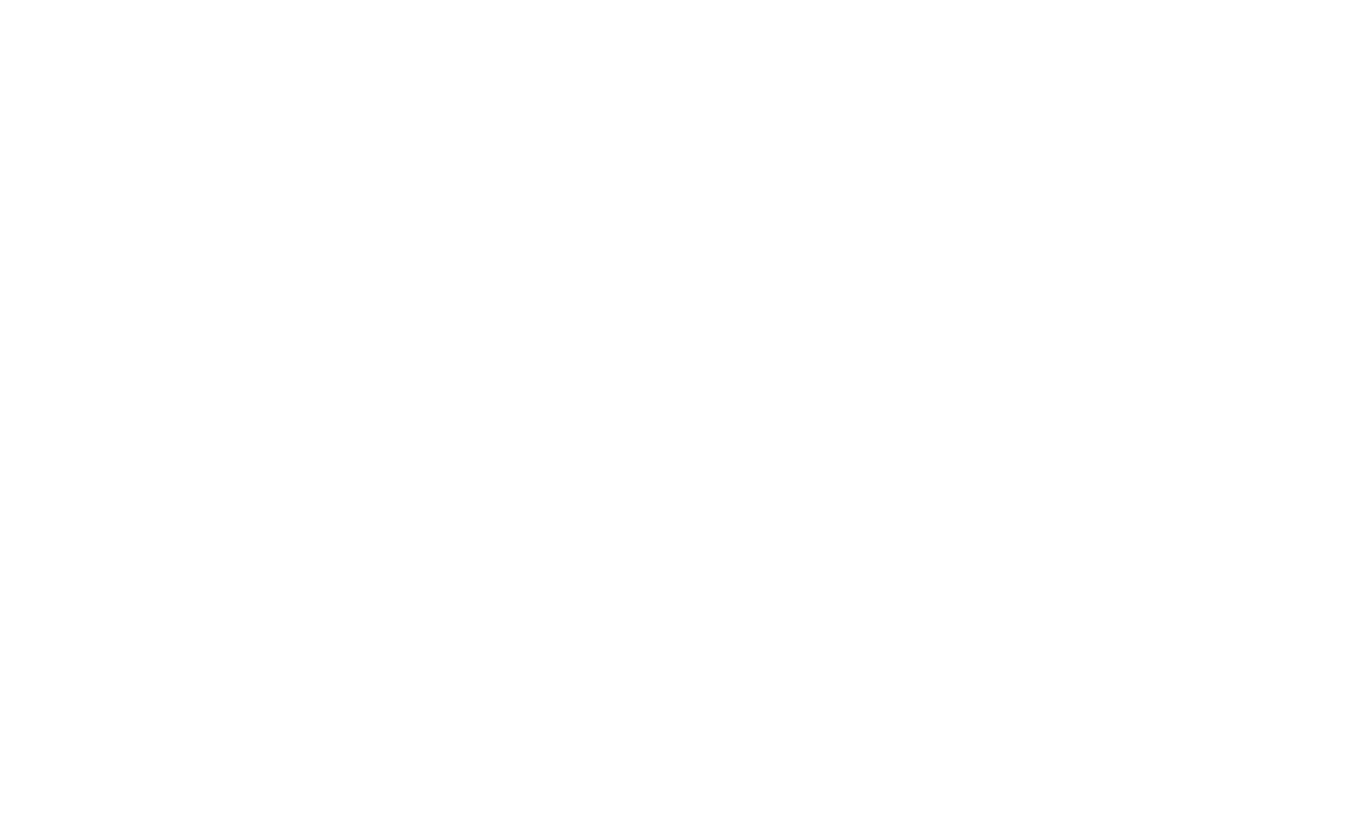
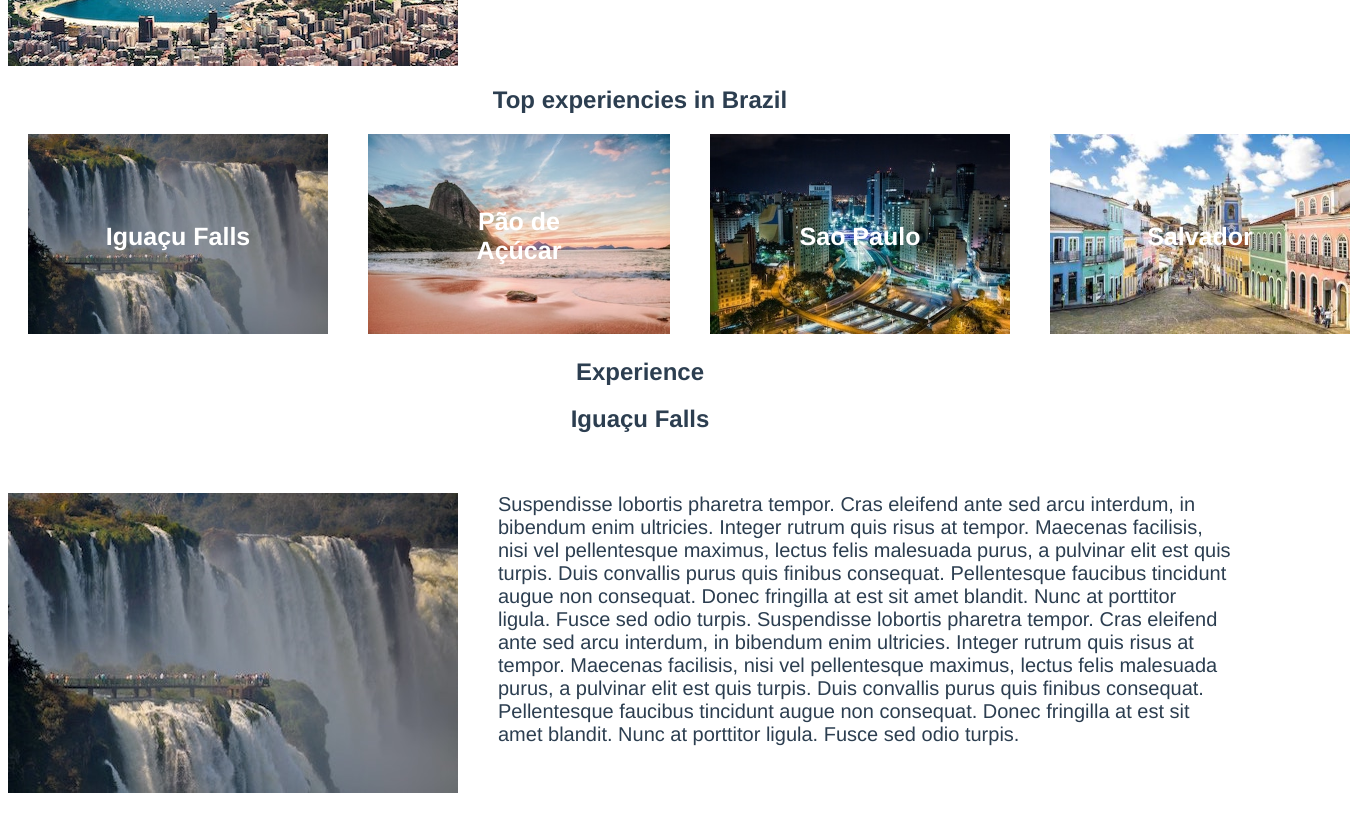
Before and after one commit to franmc01/Vue-TravelApp, a Vue app: page /destination/brazil/iguacu-falls in a window 1280 px wide. Shown: the part 420-1252 px from the top of the page, 1370 px wide, since content can reach past the window. Before the commit the page ends 800 px from the top, so only its background shows below. Built offline with nearby package versions, Linux system fonts and the light colour scheme.

Commit message:
aprendendiendo a trabajar con rutas anidadas y multiples routers views

```diff
--- a/src/router/index.js
+++ b/src/router/index.js
@@ -12,13 +12,24 @@
     props: true,
   },
   {
-    path: "/destination-details/:slug",
+    path: "/destination/:slug",
     name: "destination-details",
     props: true,
     component: () =>
       import(
         /*webpackChunkName: "destination-details"*/ "../views/DestinationDetails.vue"
       ),
+    children: [
+      {
+        path: ':experienceSlug',
+        name: 'experienceDetails',
+        props: true,
+        component: () =>
+          import(
+            /*webpackChunkName: "experienceDetails"*/ "../views/ExperienceDetail.vue"
+          )
+      }
+    ]
   },
 ];
 
--- a/src/views/DestinationDetails.vue
+++ b/src/views/DestinationDetails.vue
@@ -3,11 +3,11 @@
     <section class="destinations">
       <h1>{{ destination.name }}</h1>
       <div class="destination-details">
-        <img
-          :src="require(`@/assets/${destination.image}`)"
-          :alt="destination.name"
-        />
-        <p>{{ destination.description }}</p>
+          <img
+            :src="require(`@/assets/${destination.image}`)"
+            :alt="destination.name"
+          />
+          <p>{{ destination.description }}</p>
       </div>
     </section>
     <section>
@@ -18,6 +18,7 @@
           v-for="experiencie in destination.experiences"
           :key="experiencie.slug"
         >
+        <router-link :to="{ name: 'experienceDetails', params: { experienceSlug: experiencie.slug } }">
           <img
             :src="require(`@/assets/${experiencie.image}`)"
             :alt="experiencie.name"
@@ -25,9 +26,11 @@
           <span class="card__text">
             {{ experiencie.name }}
           </span>
+        </router-link>
         </div>
       </div>
     </section>
+      <router-view :key="this.$route.path"></router-view>
   </div>
 </template>
 
--- /dev/null
+++ b/src/views/ExperienceDetail.vue
@@ -0,0 +1,62 @@
+<template>
+  <section>
+    <h1>Experience</h1>
+    <h2>{{ experience.name }}</h2>
+    <div class="experience-details">
+      <img
+        :src="require(`@/assets/${experience.image}`)"
+        :alt="experience.name"
+      />
+      <p>{{ experience.description }}</p>
+    </div>
+  </section>
+</template>
+
+
+
+<script>
+import store from "@/store.js";
+export default {
+  props: {
+    slug: {
+      type: String,
+      required: true,
+    },
+    experienceSlug: {
+      type: String,
+      required: true,
+    },
+  },
+  computed: {
+    destination() {
+      return store.destinations.find(
+        (destination) => destination.slug === this.slug
+      );
+    },
+    experience() {
+      return this.destination.experiences.find(
+        (experience) => experience.slug === this.experienceSlug
+      );
+    },
+  },
+};
+</script>
+
+<style scoped>
+img {
+  max-width: 600px;
+  height: auto;
+  width: 100%;
+  max-height: 400px;
+}
+.experience-details {
+  display: flex;
+  justify-content: space-between;
+  padding: 40px 0;
+}
+p {
+  margin: 0 40px;
+  font-size: 20px;
+  text-align: left;
+}
+</style>
--- a/src/views/Home.vue
+++ b/src/views/Home.vue
@@ -4,11 +4,21 @@
     <div class="destinations">
       <div v-for="destination in destinations" :key="destination.name">
         <router-link
-          :to="{ name: 'destination-details', params: { slug: destination.slug } }"
+          :to="{
+            name: 'destination-details',
+            params: { slug: destination.slug },
+          }"
           >{{ destination.name }}</router-link
         >
         <figure>
-          <router-link :to="destination.name">
+          <router-link
+            :to="{
+              name: 'destination-details',
+              params: {
+                slug: destination.slug,
+              },
+            }"
+          >
             <img
               :src="require(`@/assets/${destination.image}`)"
               :alt="destination.name"
```
